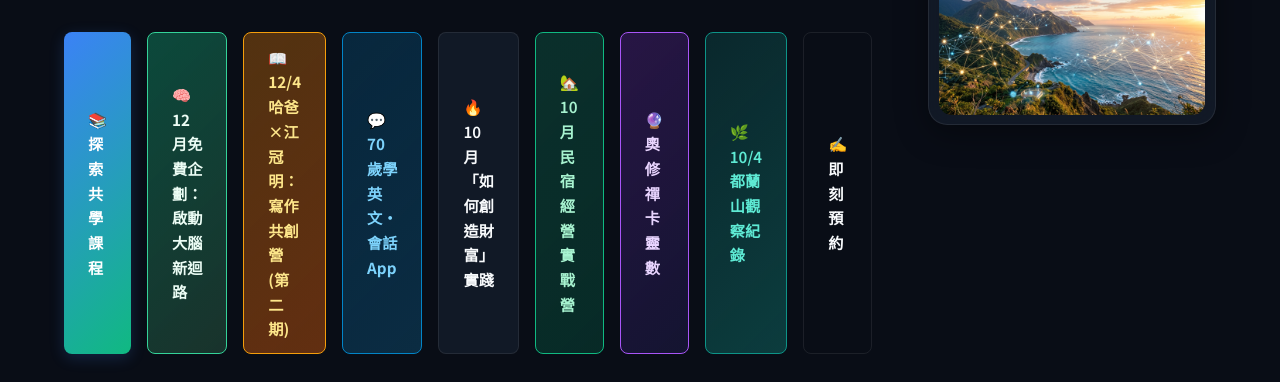
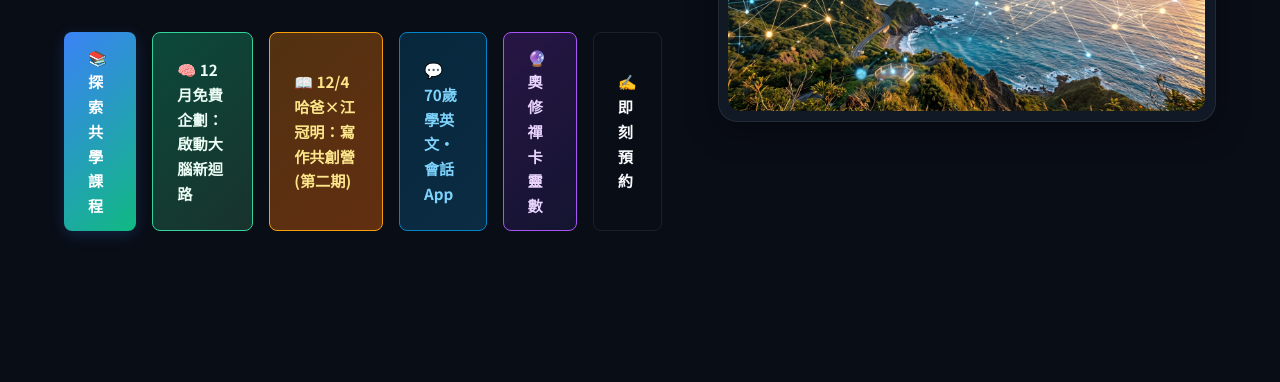
Before and after one commit to jimchenlichung/LearnDulanWay, a plain HTML site: page index.html in a window 1280 px wide. Shown: the part 418-800 px from the top of the page. Drawn offline with Linux system fonts and the light colour scheme.

Commit message:
Add files via upload

```diff
--- a/index.html
+++ b/index.html
@@ -180,10 +180,7 @@
           <a href="december/index.html" class="btn btn-secondary" id="heroBtnDecember" style="background: linear-gradient(135deg, rgba(16, 185, 129, 0.35), rgba(30, 63, 51, 0.75)); border: 1.5px solid #34d399; color: #ecfdf5; font-weight: 700;">🧠 12月免費企劃：啟動大腦新迴路</a>
           <a href="jianggm/index.html" class="btn btn-secondary" id="heroBtnWriting2" style="background: linear-gradient(135deg, rgba(217, 119, 6, 0.35), rgba(146, 64, 14, 0.65)); border: 1.5px solid #f59e0b; color: #fde68a; font-weight: 700;">📖 12/4 哈爸×江冠明：寫作共創營(第二期)</a>
           <a href="English/index.html" class="btn btn-secondary" id="heroBtnEnglish" style="background: linear-gradient(135deg, rgba(2, 132, 199, 0.22), rgba(12, 74, 110, 0.5)); border: 1.5px solid #0284c7; color: #7dd3fc; font-weight: 700;">💬 70歲學英文・會話App</a>
-          <a href="wealth_index/index.html" class="btn btn-secondary" id="heroBtnSeptember">🔥 10月「如何創造財富」實踐</a>
-          <a href="homestay/index.html" class="btn btn-secondary" id="heroBtnHomestay" style="background: linear-gradient(135deg, rgba(16, 185, 129, 0.2), rgba(6, 78, 59, 0.45)); border: 1.5px solid #10B981; color: #a7f3d0;">🏡 10月民宿經營實戰營</a>
           <a href="osho/index.html" class="btn btn-secondary" id="heroBtnOsho" style="background: linear-gradient(135deg, rgba(147, 51, 234, 0.22), rgba(30, 27, 75, 0.5)); border: 1.5px solid #a855f7; color: #e9d5ff;">🔮 奧修禪卡靈數</a>
-          <a href="dulanshan/20261004/index.html" class="btn btn-secondary" id="heroBtnDulanshan" style="background: linear-gradient(135deg, rgba(13, 148, 136, 0.2), rgba(15, 118, 110, 0.45)); border: 1.5px solid #0D9488; color: #5eead4;">🌿 10/4 都蘭山觀察紀錄</a>
           <a href="#register" class="btn btn-outline" id="heroBtnRegister">✍️ 即刻預約</a>
         </div>
       </div>
```
